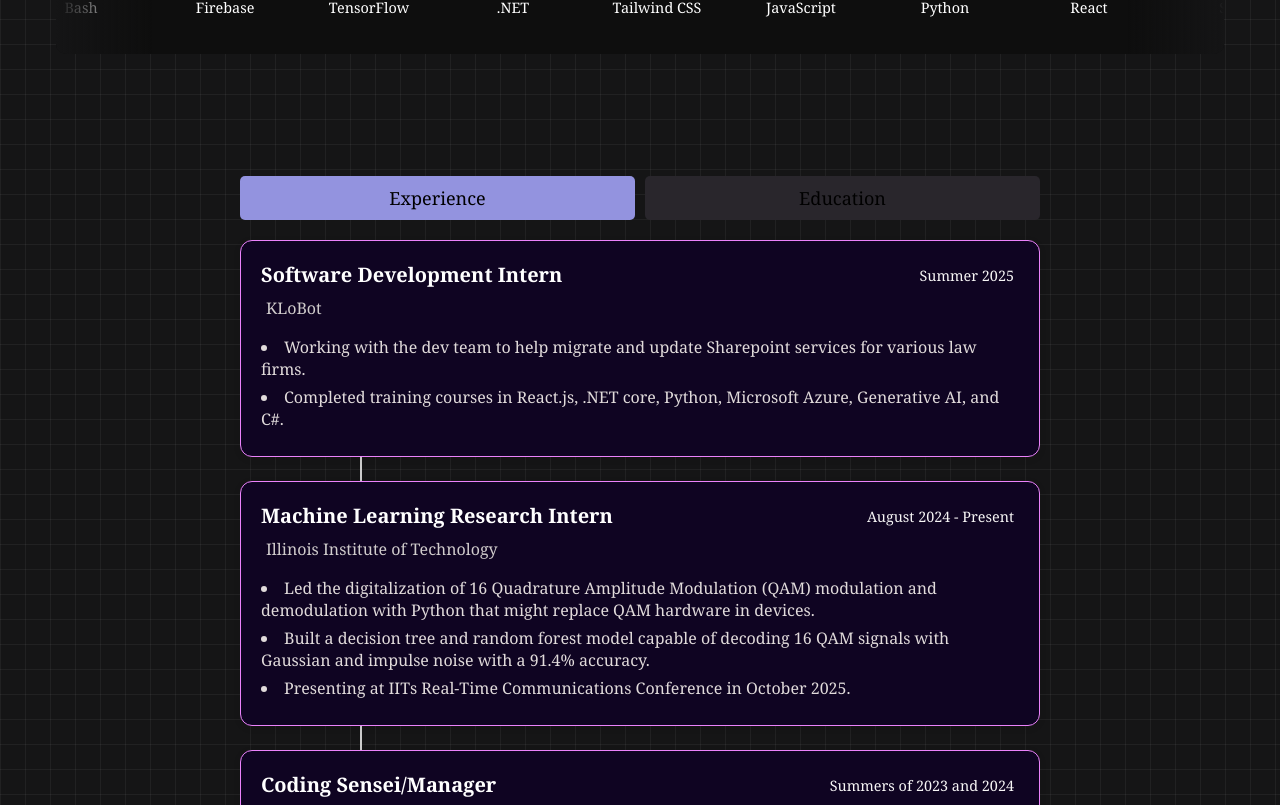
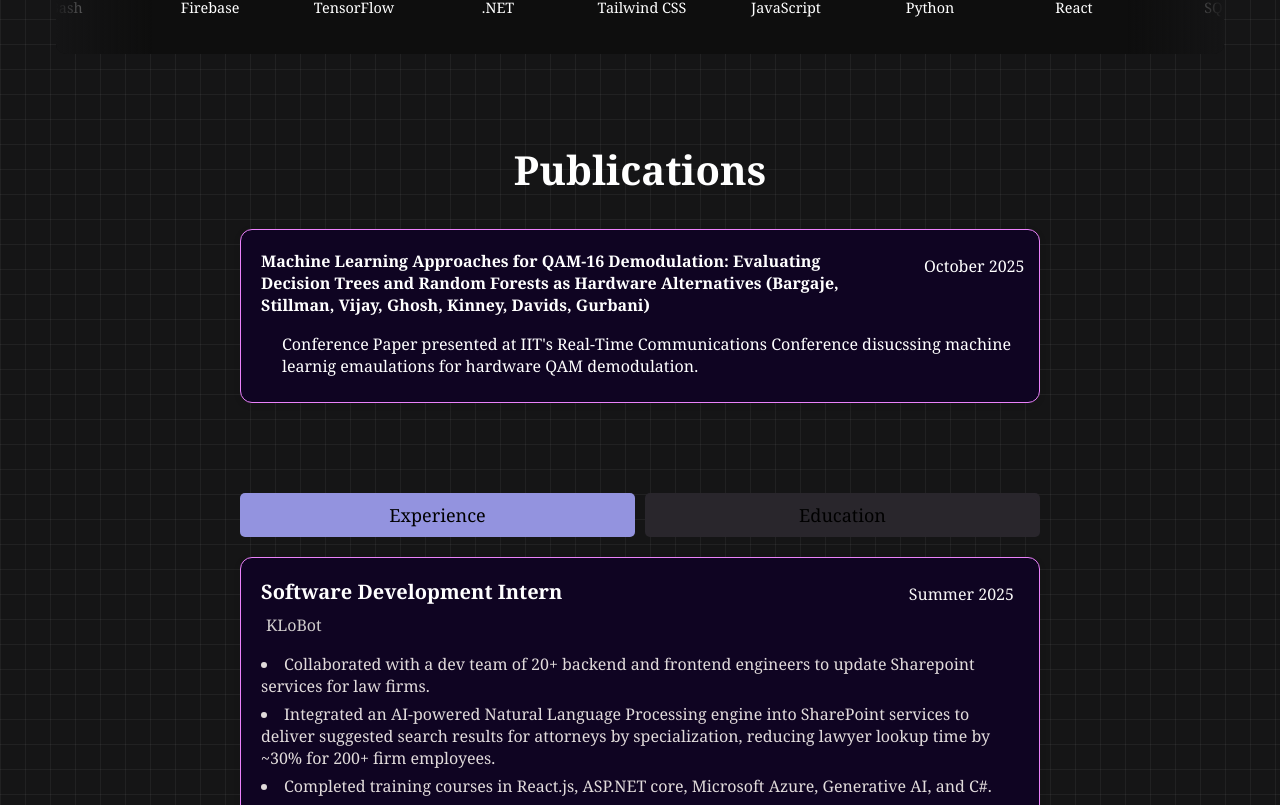
Before and after one commit to abar-1/personalWebsite, a Next.js app: page / in a window 1280 px wide. Shown: the part 655-1460 px from the top of the page. Built offline with nearby package versions, Linux system fonts and the light colour scheme.

Commit message:
Added publication

```diff
--- a/src/app/Components/Experience.css
+++ b/src/app/Components/Experience.css
@@ -73,7 +73,6 @@ p,h3,ul {
   }
 
   .experience-date {
-    font-size: 0.9rem;
     color: #f7f6f6;
     white-space: nowrap;
   }
--- a/src/app/Components/Experience.js
+++ b/src/app/Components/Experience.js
@@ -7,9 +7,11 @@ const Experience = () => {
       company: "KLoBot",
       title: "Software Development Intern",
       date: "Summer 2025",
-      bulletPoints: ["Working with the dev team to help migrate and update Sharepoint services for various law firms.",
-        "Completed training courses in React.js, .NET core, Python, Microsoft Azure, Generative AI, and C#. "
-      ],
+      bulletPoints: [
+          "Collaborated with a dev team of 20+ backend and frontend engineers to update Sharepoint services for law firms.",
+          "Integrated an AI-powered Natural Language Processing engine into SharePoint services to deliver suggested search results for attorneys by specialization, reducing lawyer lookup time by ~30% for 200+ firm employees.",
+          "Completed training courses in React.js, ASP.NET core, Microsoft Azure, Generative AI, and C#. "
+      ]
     },
     {
       company: "Illinois Institute of Technology",
--- a/src/app/Components/PersonalCard.js
+++ b/src/app/Components/PersonalCard.js
@@ -11,7 +11,7 @@ export default function PersonalCard() {
     console.log('PROFILE:', profile);
 
     return (
-        <div className="container" id="home">
+        <div className="personal-container" id="home">
             <div className="pfp">
                 <Image
                     src={profile}
--- /dev/null
+++ b/src/app/Components/Publications.css
@@ -0,0 +1,58 @@
+.tools-title {
+    font-size: 2.5rem;
+    font-weight: bold;
+    margin-bottom: 2rem;
+    color: white;
+  }
+
+.container {
+  margin: -2vh auto;
+  border-radius: 10px;
+  width: 90%;
+  max-width: 1200px;
+  font-family: Cambria, Cochin, Georgia, Times, 'Times New Roman', serif;
+  color: white;
+  padding: 2rem;
+  display: flex;
+  flex-direction: column;
+  align-items: center;
+  justify-content: center;
+
+}
+
+.publication-card {
+    position: relative;
+    z-index: 2;
+    width: 100%;
+    max-width: 800px;
+    background: rgb(15, 4, 34);
+    border: 1px solid #eb82fb;
+    border-radius: 12px;
+    padding: 20px;
+    margin-bottom: 24px;
+    box-shadow: 0 2px 8px rgba(0, 0, 0, 0.06);
+    transition: 0.4s ease-in-out
+}
+
+.publication-header {
+    display: flex;
+    justify-content: space-between;
+    gap: 1rem;
+    align-items: flex-start;
+    margin-bottom: 12px;
+}
+
+.publication-title {
+    font-size: 1rem;
+    font-weight: 600;
+    margin: 0;
+    flex: 1 1 auto;
+    min-width: 0;
+}
+
+.publication-date {
+    flex: 0 0 100px;
+    min-width: 60px;
+    white-space: nowrap;
+    text-align: right;
+}
--- /dev/null
+++ b/src/app/Components/Publications.js
@@ -0,0 +1,33 @@
+import './Publications.css';
+
+export default function Publications() {
+
+  const publications = [
+    {
+      title: "Machine Learning Approaches for QAM-16 Demodulation: Evaluating Decision Trees and Random Forests as Hardware Alternatives (Bargaje, Stillman, Vijay, Ghosh, Kinney, Davids, Gurbani)",
+      date: "October 2025",
+      doi: "10.1109/RTC66985.2025.11211714",
+      description: "Conference Paper presented at IIT's Real-Time Communications Conference disucssing machine learnig emaulations for hardware QAM demodulation."
+
+    }
+  ];
+  return (
+    <div className='container'>
+        <h2 className="tools-title">Publications</h2>
+        <div className="cards">
+          {publications.map((pub, idx) => (
+            <div key={idx} className="publication-card">
+            <div className="publication-header">
+                <div>
+                <h3 className="publication-title">{pub.title}</h3>
+                </div>
+                <p className="publication-date">{pub.date}</p>
+            </div>
+            <p className="pub-content">{pub.description} </p>
+            </div>
+        ))}
+        </div>
+
+    </div>
+  )
+}
--- a/src/app/Components/personalCard.css
+++ b/src/app/Components/personalCard.css
@@ -1,4 +1,4 @@
-.container {
+.personal-container {
   margin: 2vh auto;
   border-radius: 10px;
   width: 90%;
--- a/src/app/page.js
+++ b/src/app/page.js
@@ -5,6 +5,7 @@ import Experience from "./Components/Experience";
 import BottomNav from "./Components/BottomNav";
 import Projects from "./Components/Projects";
 import Selector from "./Components/selector";
+import Publications from "./Components/Publications";
 
 
 export default function HomePage() {
@@ -21,6 +22,8 @@ export default function HomePage() {
             <Tools />
           </div>
 
+          <Publications />
+
           <Selector />
 
 
```
